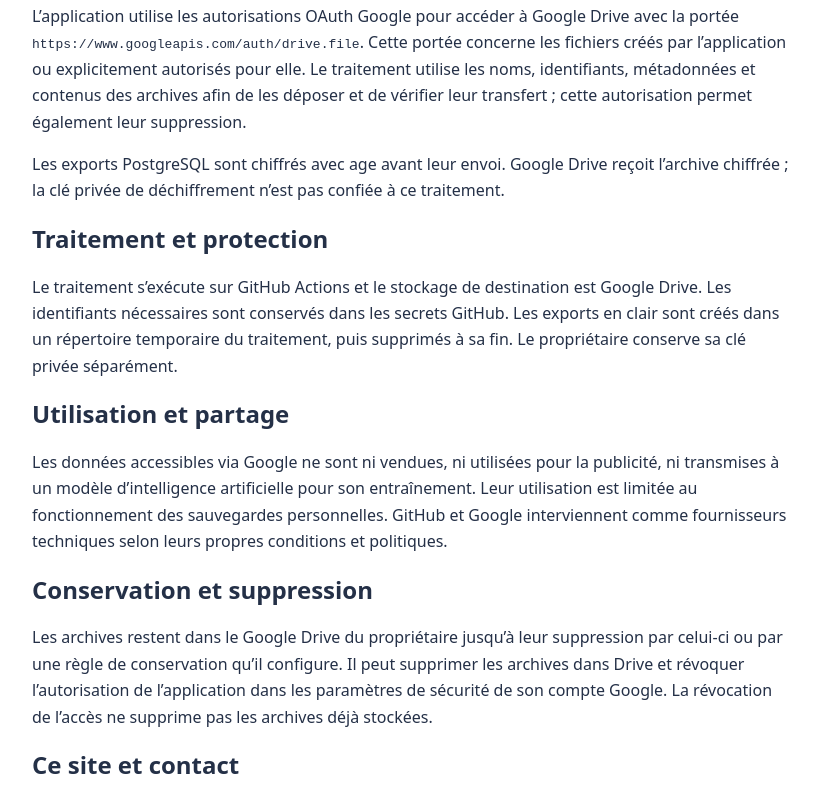
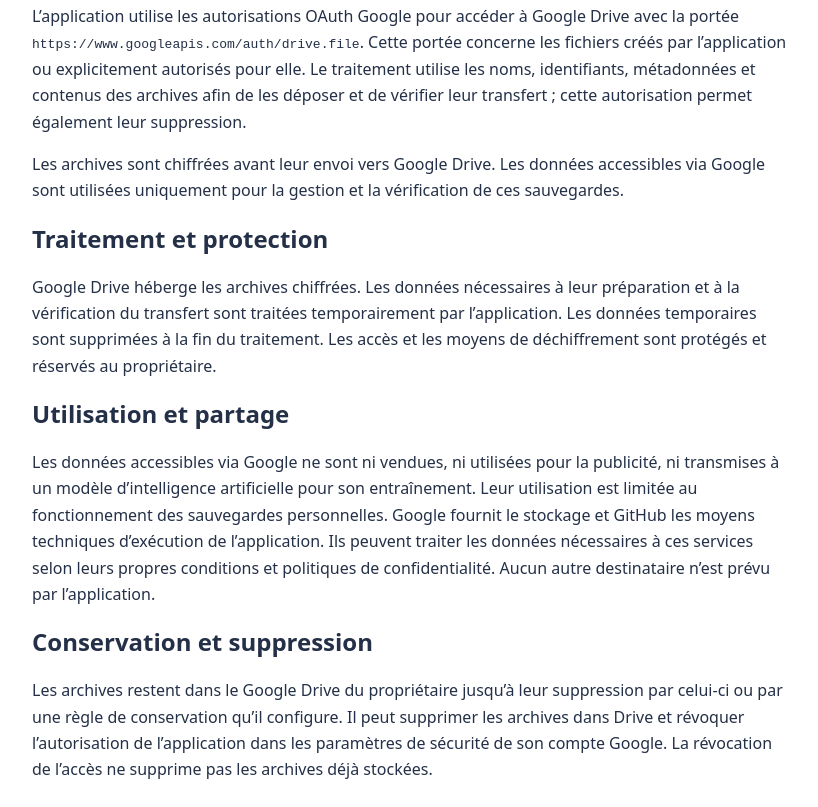
Before and after one commit to hiryudraco-sudo/sauvegarde-copilote-info, a plain HTML site: page privacy.html in a window 1280 px wide. Shown: the part 405-1212 px from the top of the page, without its empty margins (228-1046 px from the left). Drawn offline with Linux system fonts and the light colour scheme.

Commit message:
Simplify public descriptions while retaining Google data disclosures

```diff
--- a/privacy.html
+++ b/privacy.html
@@ -7,11 +7,11 @@
 <p>Sauvegarde Copilote est une application personnelle administrée par le titulaire du compte GitHub <a href="https://github.com/hiryudraco-sudo">hiryudraco-sudo</a>. Elle sert exclusivement à conserver et vérifier ses propres sauvegardes chiffrées sur son Google Drive.</p>
 <h2>Données et autorisations utilisées</h2>
 <p>L’application utilise les autorisations OAuth Google pour accéder à Google Drive avec la portée <code>https://www.googleapis.com/auth/drive.file</code>. Cette portée concerne les fichiers créés par l’application ou explicitement autorisés pour elle. Le traitement utilise les noms, identifiants, métadonnées et contenus des archives afin de les déposer et de vérifier leur transfert ; cette autorisation permet également leur suppression.</p>
-<p>Les exports PostgreSQL sont chiffrés avec age avant leur envoi. Google Drive reçoit l’archive chiffrée ; la clé privée de déchiffrement n’est pas confiée à ce traitement.</p>
+<p>Les archives sont chiffrées avant leur envoi vers Google Drive. Les données accessibles via Google sont utilisées uniquement pour la gestion et la vérification de ces sauvegardes.</p>
 <h2>Traitement et protection</h2>
-<p>Le traitement s’exécute sur GitHub Actions et le stockage de destination est Google Drive. Les identifiants nécessaires sont conservés dans les secrets GitHub. Les exports en clair sont créés dans un répertoire temporaire du traitement, puis supprimés à sa fin. Le propriétaire conserve sa clé privée séparément.</p>
+<p>Google Drive héberge les archives chiffrées. Les données nécessaires à leur préparation et à la vérification du transfert sont traitées temporairement par l’application. Les données temporaires sont supprimées à la fin du traitement. Les accès et les moyens de déchiffrement sont protégés et réservés au propriétaire.</p>
 <h2>Utilisation et partage</h2>
-<p>Les données accessibles via Google ne sont ni vendues, ni utilisées pour la publicité, ni transmises à un modèle d’intelligence artificielle pour son entraînement. Leur utilisation est limitée au fonctionnement des sauvegardes personnelles. GitHub et Google interviennent comme fournisseurs techniques selon leurs propres conditions et politiques.</p>
+<p>Les données accessibles via Google ne sont ni vendues, ni utilisées pour la publicité, ni transmises à un modèle d’intelligence artificielle pour son entraînement. Leur utilisation est limitée au fonctionnement des sauvegardes personnelles. Google fournit le stockage et GitHub les moyens techniques d’exécution de l’application. Ils peuvent traiter les données nécessaires à ces services selon leurs propres conditions et politiques de confidentialité. Aucun autre destinataire n’est prévu par l’application.</p>
 <h2>Conservation et suppression</h2>
 <p>Les archives restent dans le Google Drive du propriétaire jusqu’à leur suppression par celui-ci ou par une règle de conservation qu’il configure. Il peut supprimer les archives dans Drive et révoquer l’autorisation de l’application dans les paramètres de sécurité de son compte Google. La révocation de l’accès ne supprime pas les archives déjà stockées.</p>
 <h2>Ce site et contact</h2>
```
